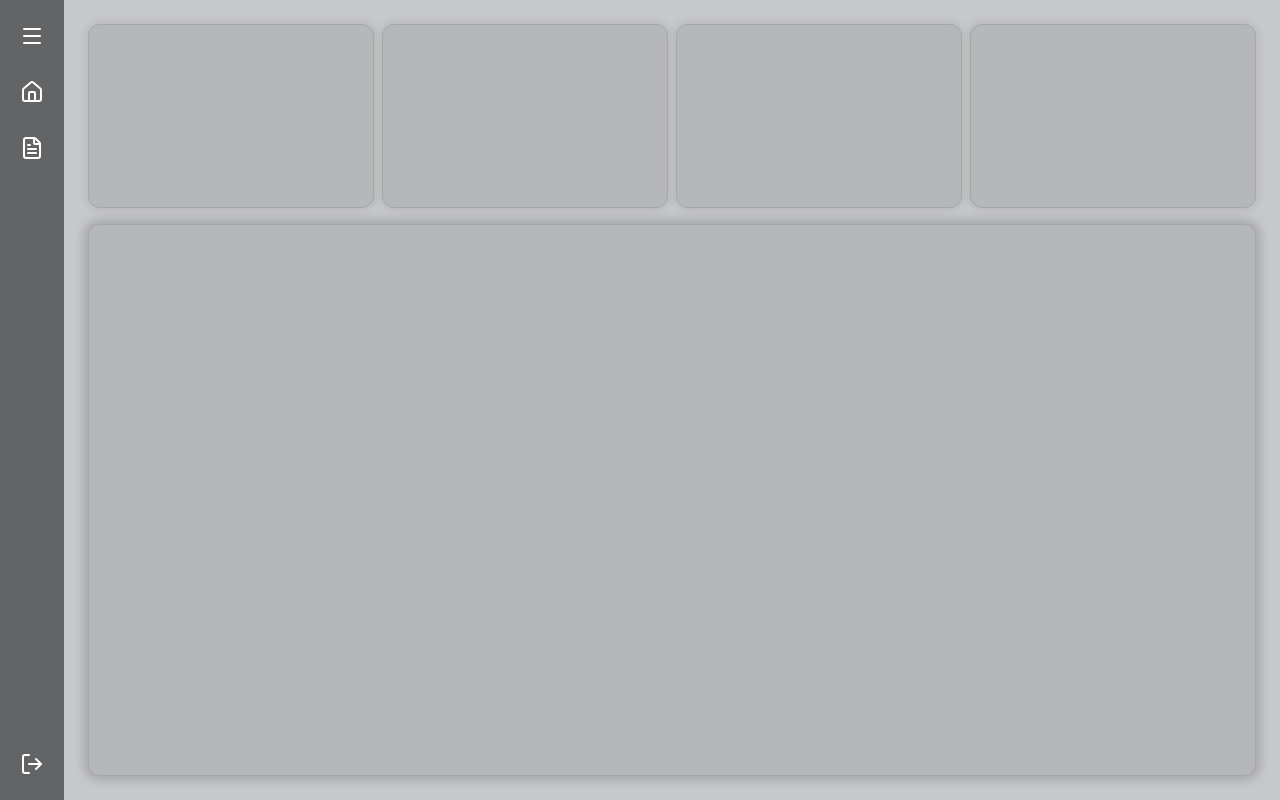
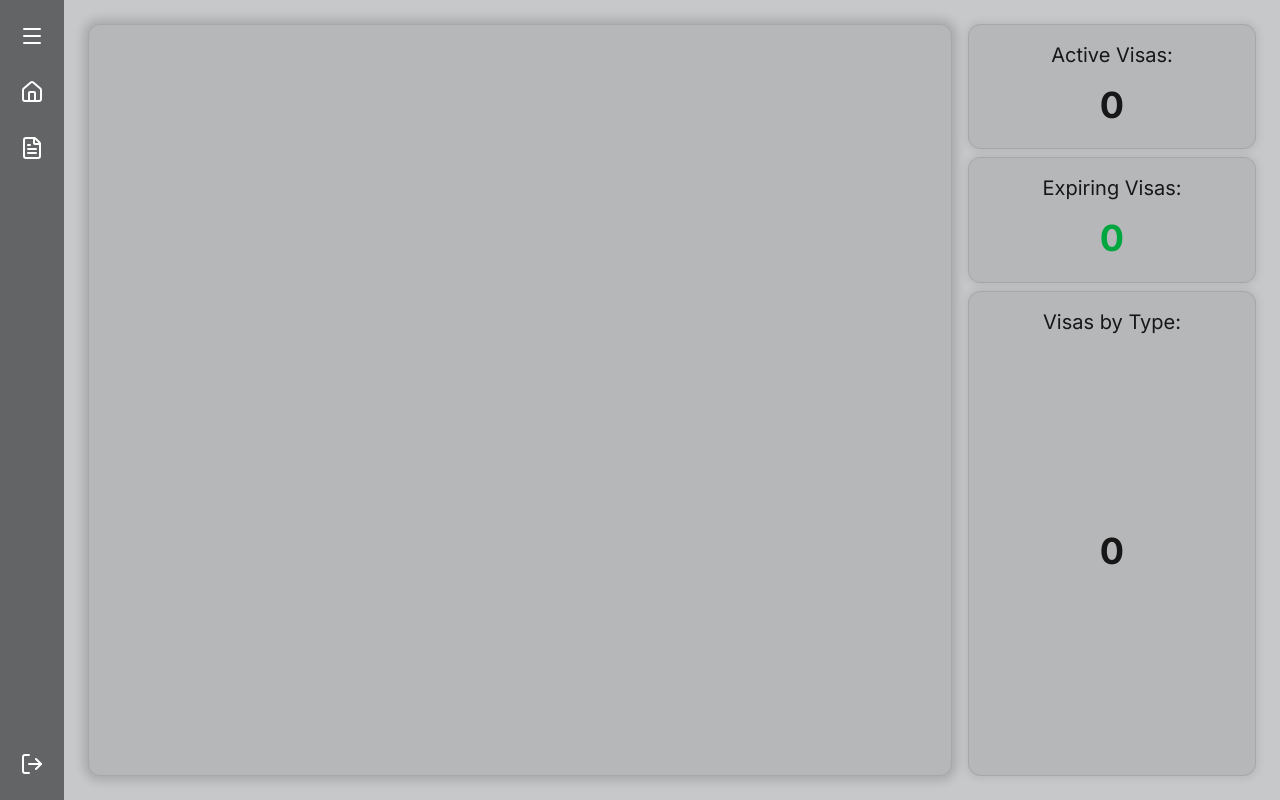
Before and after one commit to CMSC447-Team-9/Visa-Dashboard-Project, a Next.js app in the folder front/visa-dashboard-team-9/: page /dashboard in a window 1280 px wide. Built offline with nearby package versions, Linux system fonts and the light colour scheme.

Commit message:
Added cards to dashboard

```diff
--- a/front/visa-dashboard-team-9/src/app/dashboard/page.tsx
+++ b/front/visa-dashboard-team-9/src/app/dashboard/page.tsx
@@ -1,22 +1,82 @@
 "use client"
 
-import { useRef, useState } from "react"
+import { useRef, useState, useEffect } from "react"
 
 const cardClass1: string = "rounded-xl border border-[#A6A7A9] bg-[#B6B7B9] shadow-[0_0_10px_1px_rgba(0,0,0,0.1)]"
 const cardClass2: string = "rounded-xl border border-[#A6A7A9] bg-[#B6B7B9] shadow-[0_0_10px_5px_rgba(0,0,0,0.15)]"
 export default function Dashboard() {
+    const [sortedBy, setSort] = useState<{ key: string; direction: "asc" | "desc" }>({
+        key: "name",
+        direction: "asc",
+    });
+    const [filterBy, setFilter] = useState("all")
+
+    const handleSort = (key: string) => {
+        setSort((prev) => {
+            if (prev.key === key) {
+                return { key, direction: prev.direction === "asc" ? "desc" : "asc" };
+            }
+            return { key, direction: "asc" };
+        });
+    }
+
+    const handleFilter = (criteria: string) => {
+        setFilter(criteria)
+    }
+
+    const getActiveVisas = (): number => {
+        return 0;
+    }
+    const getExpiringVisas = (): number => {
+        return 0;
+    }
+
+    const expiring = getExpiringVisas()
 
     // The actual design of the page
     return (
-        <div className="flex flex-col justify-end w-full h-full p-2 gap-4">
-            <div className={`flex flex-row w-full h-2/8 items-center gap-2`}>
-                <div className={`w-1/4 h-full ${cardClass1}`}></div>
-                <div className={`w-1/4 h-full ${cardClass1}`}></div>
-                <div className={`w-1/4 h-full ${cardClass1}`}></div>
-                <div className={`w-1/4 h-full ${cardClass1}`}></div>
+        <div className="flex flex-row justify-center w-full h-full p-2 gap-4">
+            {/* List of all Visas */}
+            <div className={`flex flex-col w-3/4 h-full items-center justify-center gap-4 ${cardClass2}`}>
             </div>
-            <div className={`flex flex-col w-full h-6/8 items-center justify-center gap-4 ${cardClass2}`}>
+
+            {/* Summary of Visas */}
+            <div className={`flex flex-col w-1/4 h-full items-center gap-2`}>
+
+                {/* Active Visas */}
+                <div className={`flex flex-col w-full h-1/6 ${cardClass1} p-4 items-center cursor-pointer`} onClick={() => handleFilter("active")}>
+                    <span className="text-xl mb-2">
+                        Active Visas:
+                    </span>
+
+                    <span className="flex-1 flex items-center justify-center w-full text-4xl font-bold ">
+                        {getActiveVisas()}
+                    </span>
+                </div>
+
+                {/* Expiring Visas */}
+                <div className={`flex flex-col w-full h-1/6 ${cardClass1} p-4 items-center cursor-pointer`} onClick={() => handleSort("expiring")}>
+                    <span className="text-xl mb-2">
+                        Expiring Visas:
+                    </span>
+
+                    <span className={`flex-1 flex items-center justify-center w-full text-4xl font-bold ${expiring > 0 ? "text-red-600" : "text-green-600"}`}>
+                        {expiring}
+                    </span>
+                </div>
+
+                {/* Sum by Visa Types */}
+                <div className={`flex-1 flex flex-col w-full ${cardClass1} p-4 items-center`}>
+                    <span className="text-xl mb-2">
+                        Visas by Type:
+                    </span>
+                    <span className="flex-1 flex items-center justify-center w-full text-4xl font-bold ">
+                        {getActiveVisas()}
+                    </span>
+                </div>
+
             </div>
+
         </div>
     )
 }
```
